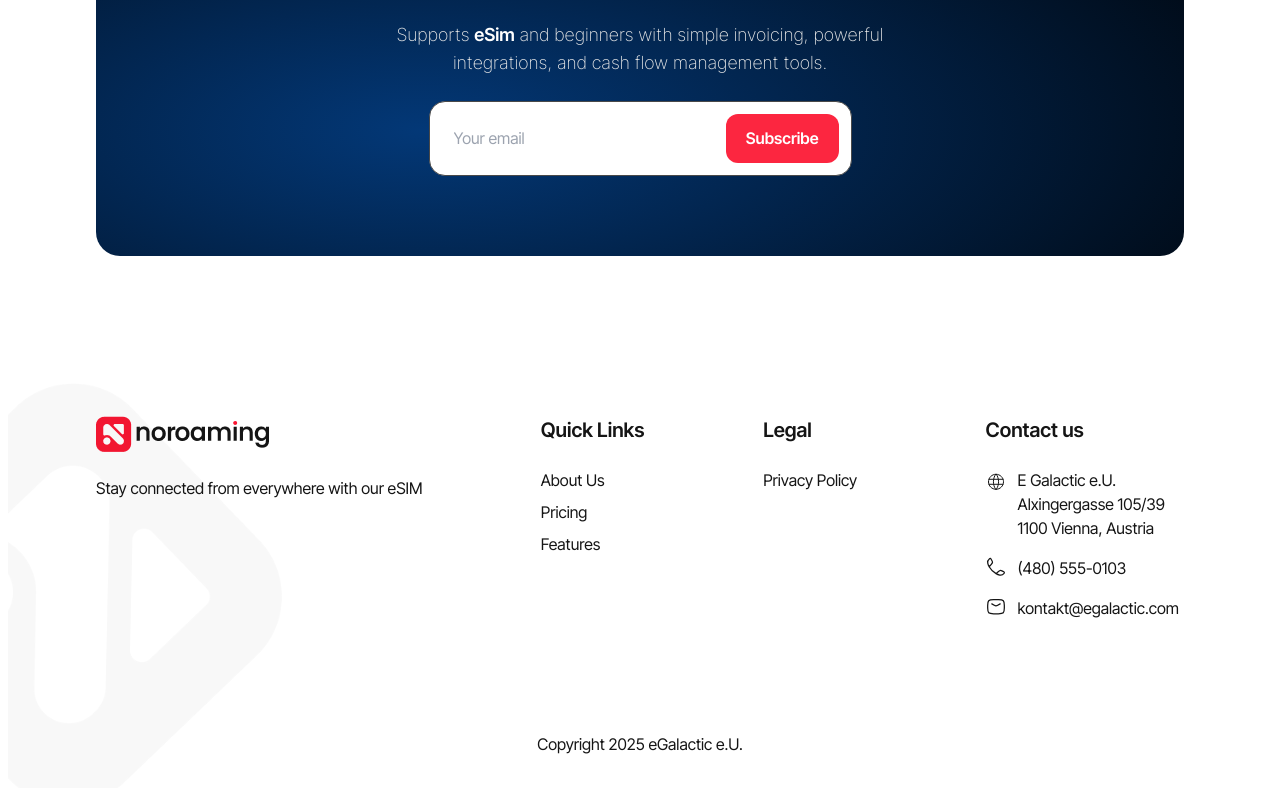
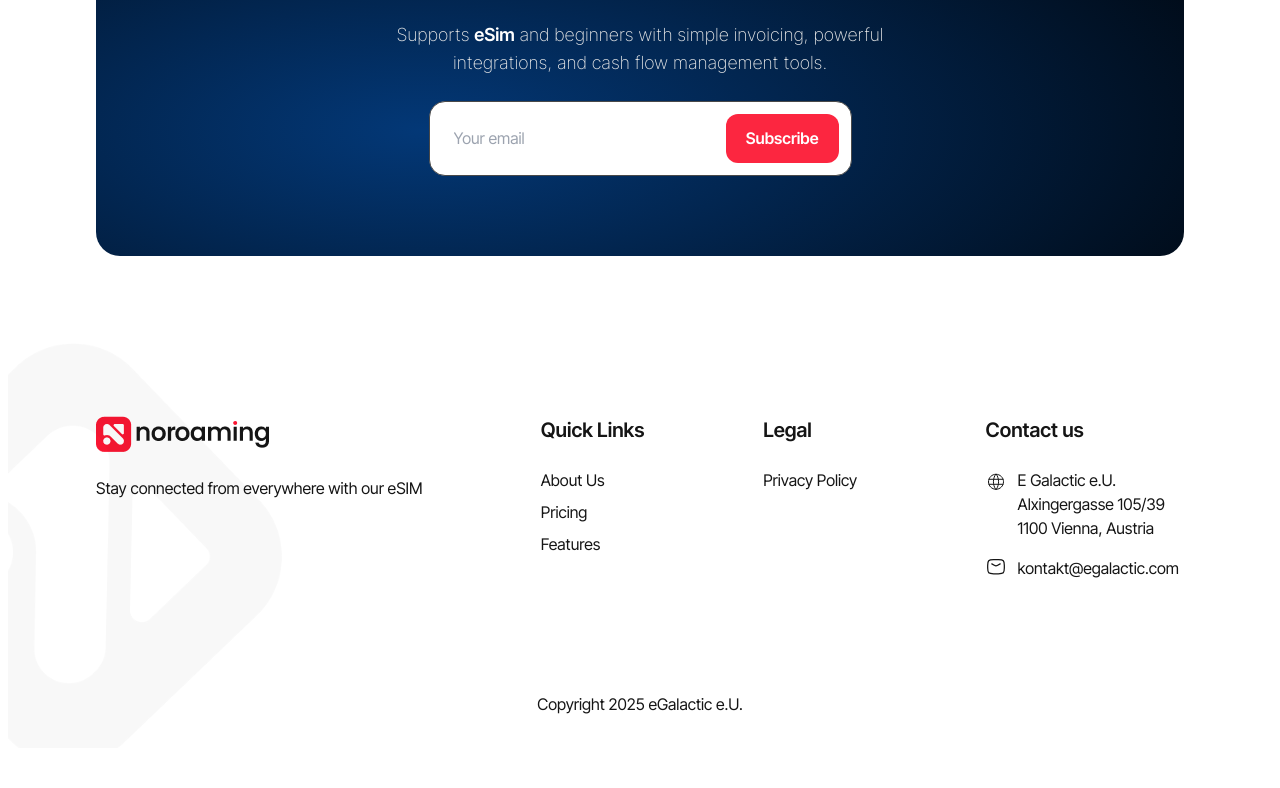
Before and after one commit to md-nafis-sadik/noroaming-landing, a Next.js app: page / in a window 1280 px wide. Shown: the part 5194-5982 px from the top of the page. After the commit the page ends 5942 px from the top, so only its background shows below. Built offline with nearby package versions, Linux system fonts and the light colour scheme; no server answers.

Commit message:
footer fixes

```diff
--- a/components/footer/Footer.tsx
+++ b/components/footer/Footer.tsx
@@ -143,7 +143,7 @@ const Footer = () => {
 
                   <p className="footer_el_text">{footerData.contact.address}</p>
                 </div>
-                <div className="flex items-center lg:items-start justify-center lg:justify-start gap-3 mt-3 lg:mt-4 md:mt-6">
+                {/* <div className="flex items-center lg:items-start justify-center lg:justify-start gap-3 mt-3 lg:mt-4 md:mt-6">
                   <div className="text-sm lg:text-base">
                     <svg
                       xmlns="http://www.w3.org/2000/svg"
@@ -162,7 +162,7 @@ const Footer = () => {
                   </div>
 
                   <p className="footer_el_text">{footerData.contact.phone}</p>
-                </div>
+                </div> */}
                 <div className="flex items-center lg:items-start justify-center lg:justify-start gap-3  mt-3 lg:mt-4 md:mt-6">
                   <div className="text-sm lg:text-base">
                     <svg
```
